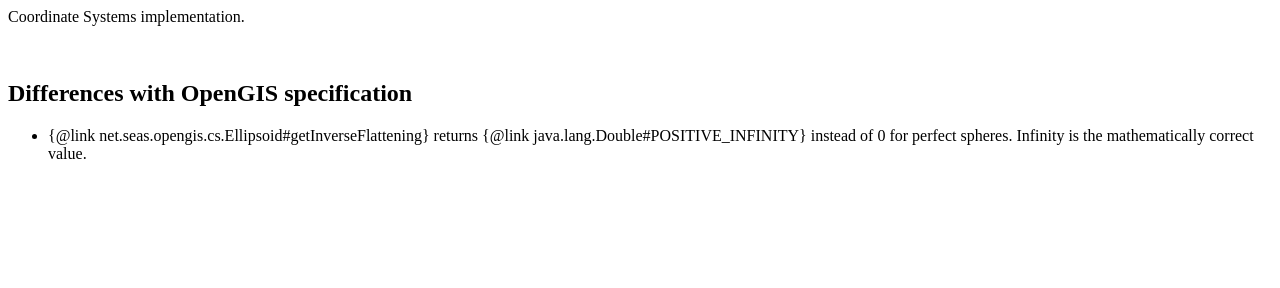
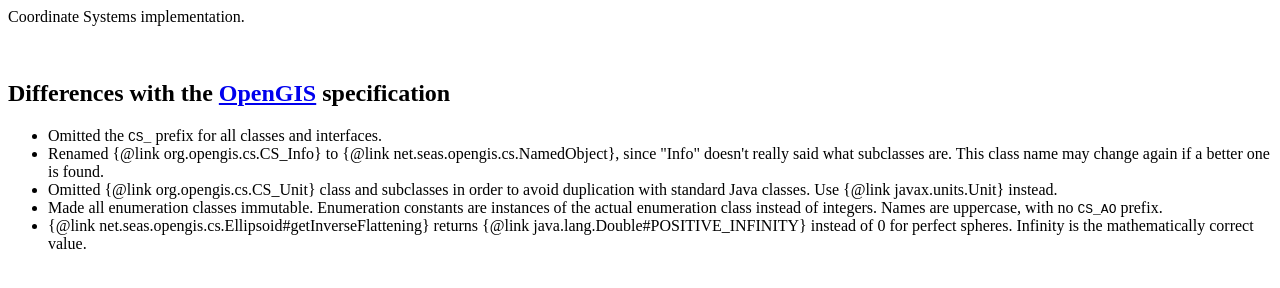
Before and after one commit to desruisseaux/Seagis, a plain HTML site: page net/seas/opengis/cs/package.html in a window 1280 px wide. Drawn offline with Linux system fonts and the light colour scheme.

Commit message:
Enumerate differences with OpenGIS

```diff
--- a/net/seas/opengis/cs/package.html
+++ b/net/seas/opengis/cs/package.html
@@ -8,8 +8,18 @@
     <P ALIGN="justify">Coordinate Systems implementation.</P>
 
     <P>&nbsp;</P>
-    <H2>Differences with OpenGIS specification</H2>
+    <H2><A NAME="differences">Differences with the <A HREF="http://www.opengis.org">OpenGIS</A> specification</A></H2>
     <UL>
+      <LI>Omitted the <CODE>CS_</CODE> prefix for all classes and interfaces.</LI>
+      <LI>Renamed {@link org.opengis.cs.CS_Info} to {@link net.seas.opengis.cs.NamedObject},
+          since "Info" doesn't really said what subclasses are. This class name may change
+          again if a better one is found.</LI>
+      <LI>Omitted {@link org.opengis.cs.CS_Unit} class and subclasses
+          in order to avoid duplication with standard Java classes.
+          Use {@link javax.units.Unit} instead.</LI>
+      <LI>Made all enumeration classes immutable. Enumeration constants are instances
+          of the actual enumeration class instead of integers. Names are uppercase,
+          with no <CODE>CS_AO</CODE> prefix.</LI>
       <LI>{@link net.seas.opengis.cs.Ellipsoid#getInverseFlattening} returns
           {@link java.lang.Double#POSITIVE_INFINITY} instead of 0 for
           perfect spheres. Infinity is the mathematically correct value.</LI>
```
